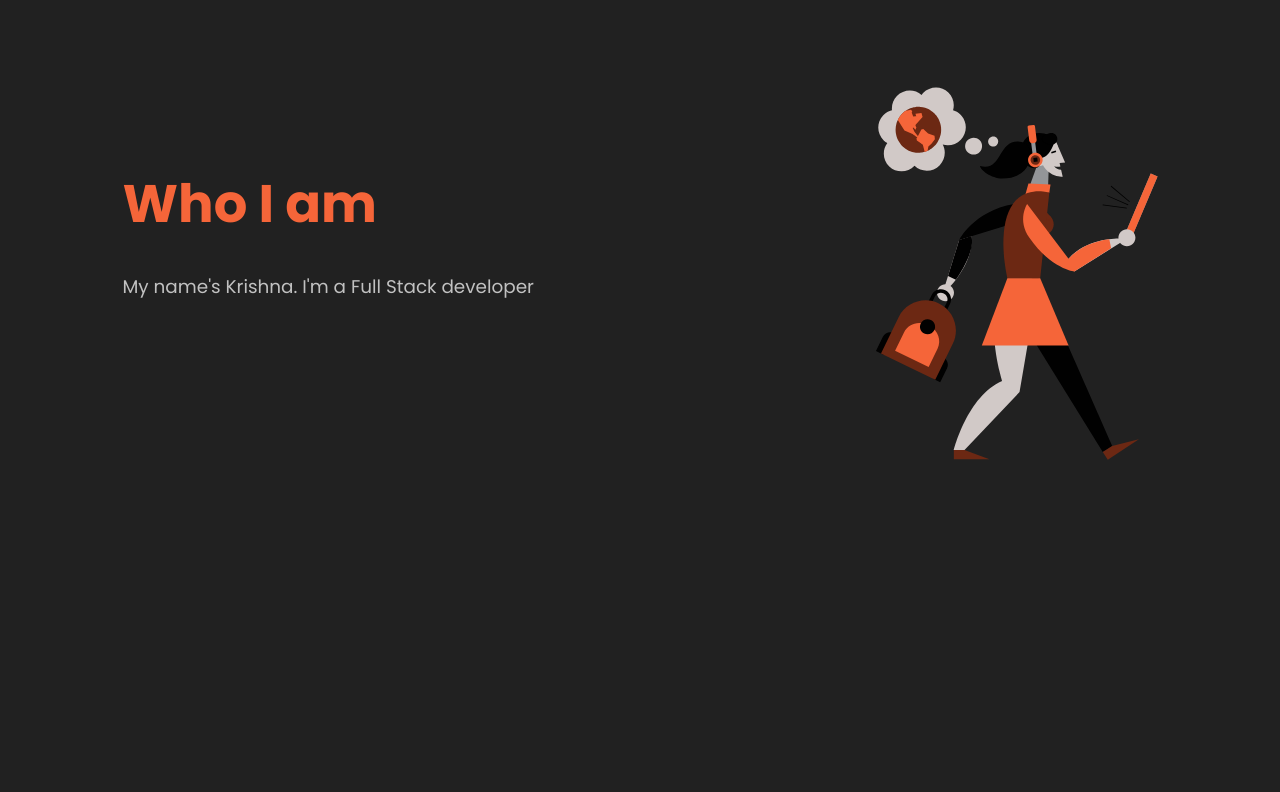
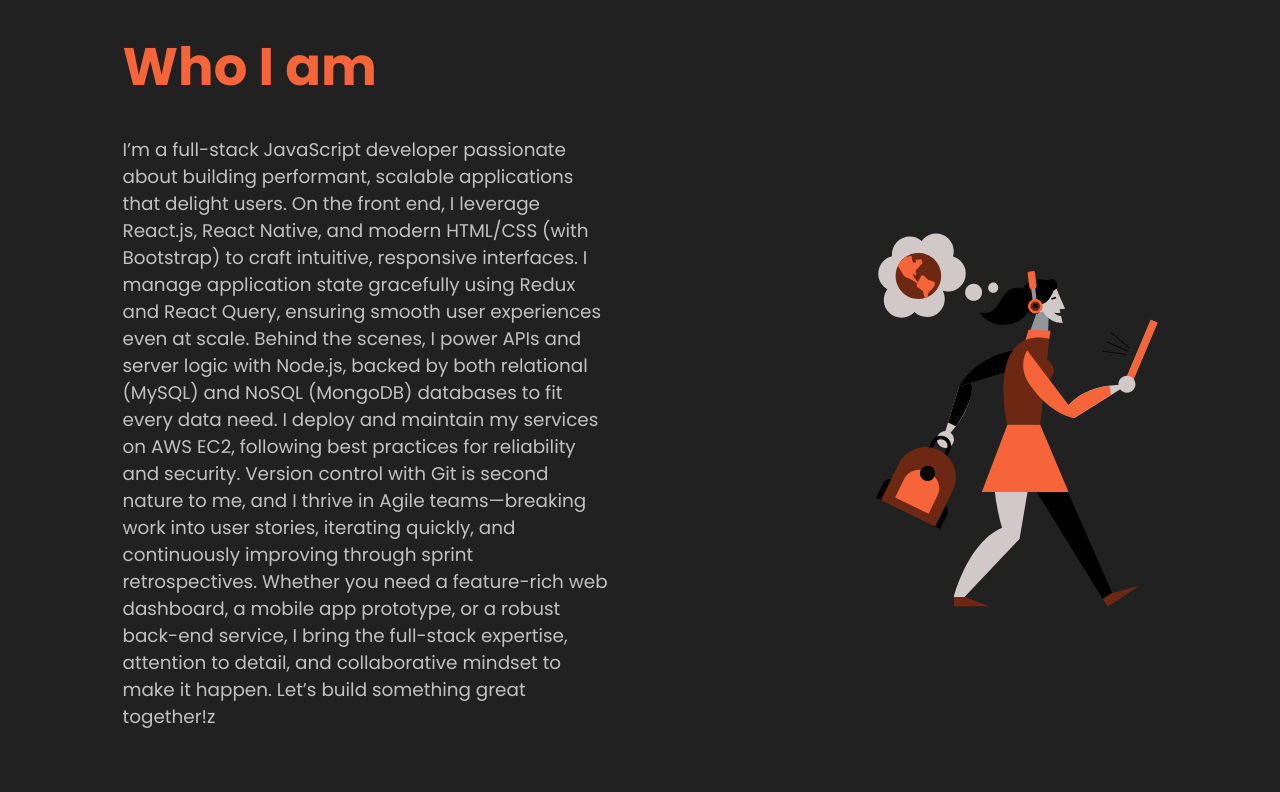
Before and after one commit to Krishna8225/my-portfolio, a React (Create React App) app: page / in a window 1280 px wide. Shown: the part 900-1692 px from the top of the page. Built offline with nearby package versions, Linux system fonts and the light colour scheme; a web font is replaced by a local one.

Commit message:
bio changes

```diff
--- a/src/data/aboutData.js
+++ b/src/data/aboutData.js
@@ -1,5 +1,5 @@
 export const aboutData = {
     title: "Who I am",
-    description1: "My name's Krishna. I'm a Full Stack  developer",
+    description1:"I’m a full-stack JavaScript developer passionate about building performant, scalable applications that delight users. On the front end, I leverage React.js, React Native, and modern HTML/CSS (with Bootstrap) to craft intuitive, responsive interfaces. I manage application state gracefully using Redux and React Query, ensuring smooth user experiences even at scale. Behind the scenes, I power APIs and server logic with Node.js, backed by both relational (MySQL) and NoSQL (MongoDB) databases to fit every data need. I deploy and maintain my services on AWS EC2, following best practices for reliability and security. Version control with Git is second nature to me, and I thrive in Agile teams—breaking work into user stories, iterating quickly, and continuously improving through sprint retrospectives. Whether you need a feature-rich web dashboard, a mobile app prototype, or a robust back-end service, I bring the full-stack expertise, attention to detail, and collaborative mindset to make it happen. Let’s build something great together!z",
     image: 2
 }
```
Also changed, not shown: 1 other file (tests, documents, lock files or other folders).
